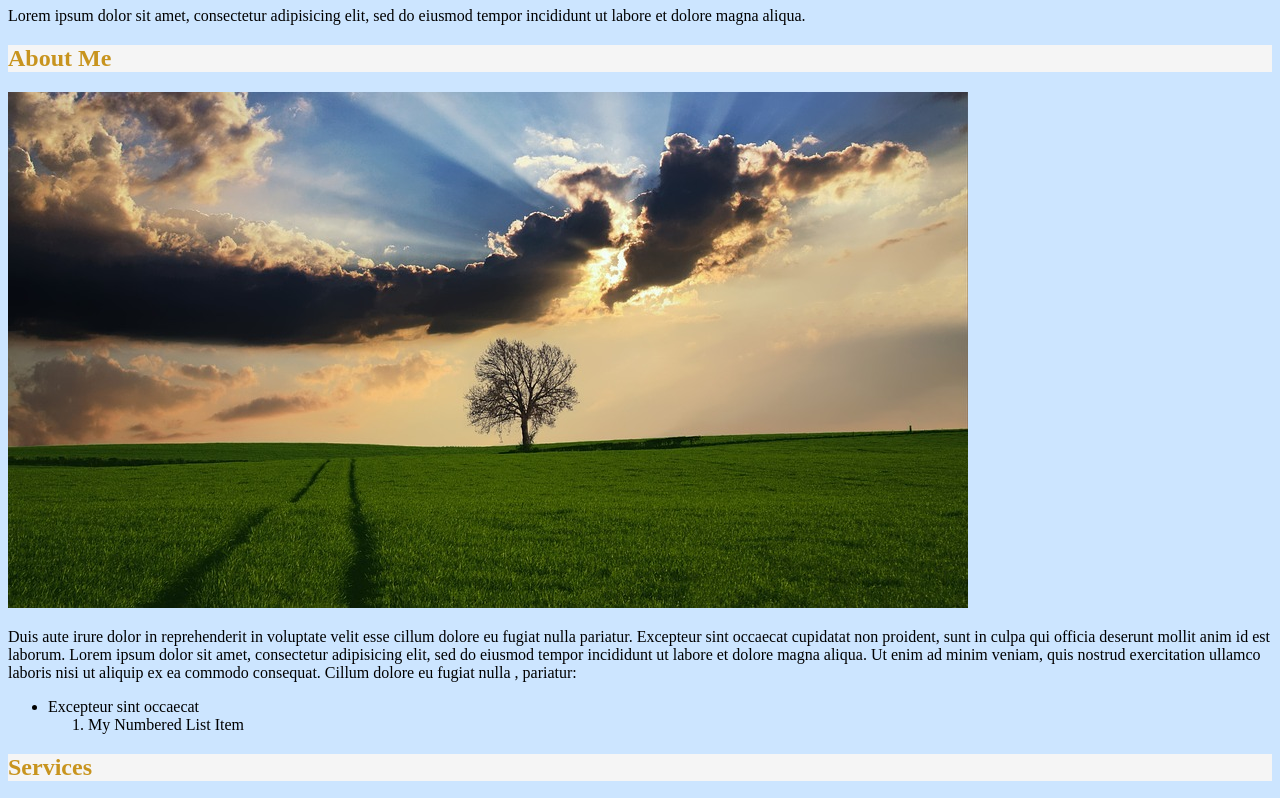
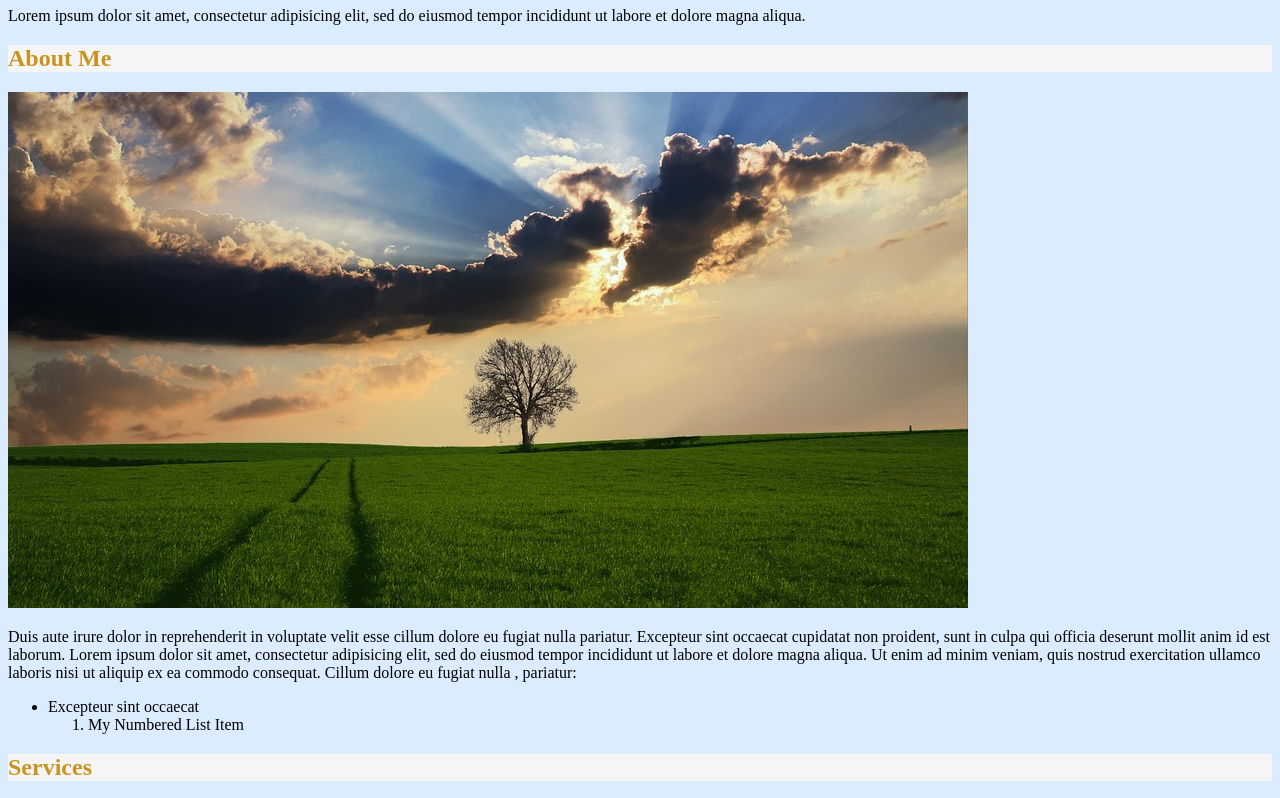
Before and after one commit to LennyRemache/learn-css, a plain HTML site: page html/practice.html in a window 1280 px wide. Shown: the part 73-871 px from the top of the page. Drawn offline with Linux system fonts and the light colour scheme.

Commit message:
Opacity/Transparency

```diff
--- a/css/main.css
+++ b/css/main.css
@@ -1,5 +1,6 @@
 body {
-    background: rgb(204, 229, 255)
+    /* a is for alpha, 0-1 */
+    background: rgba(204, 229, 255, 0.7)
 }
 
 #title {
```
Also changed, not shown: html/practice.html (+1 -1 lines).
